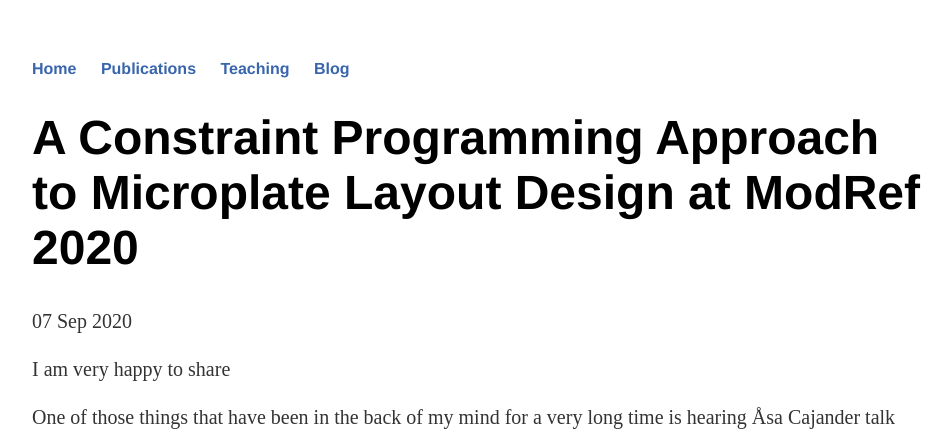
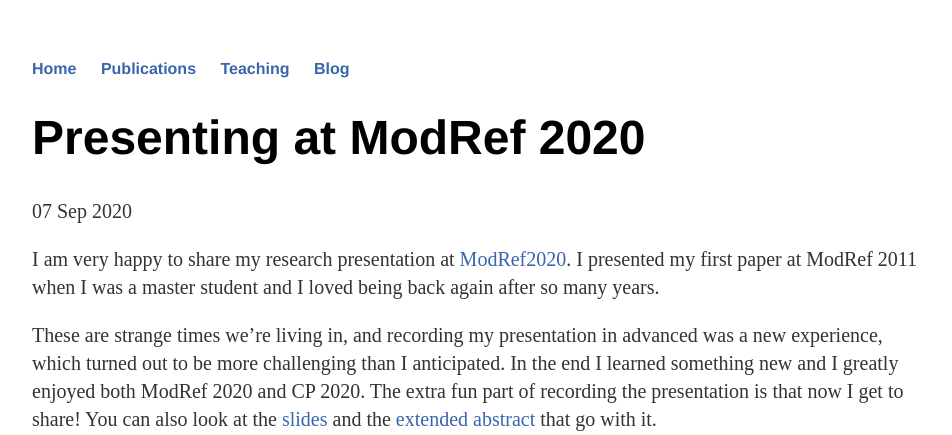
Before and after one commit to andreina-francisco/andreina-francisco.github.io, a Jekyll site: the page built from _posts/2020-09-07-modref2020.md, in a window 1280 px wide. Shown: the top 435 px of the page, without its empty margins (160-1112 px from the left). Built offline with Jekyll 4.4.1, drawn with Linux system fonts in a browser that asks for light colours; nearby versions of some CDN libraries; a style sheet for code colours, icons or effects is not loaded; some of the changed text lies outside the part shown.

Commit message:
ModRef2020

```diff
--- a/_posts/2020-09-07-modref2020.md
+++ b/_posts/2020-09-07-modref2020.md
@@ -1,17 +1,20 @@
 ---
 layout: post
-title: "A Constraint Programming Approach to Microplate Layout Design at ModRef 2020"
+title: "Presenting at ModRef 2020"
 date: 2020-09-07
 feature-img: "/blog/images/2020-09-07-modref.png"
 ---
 
-I am very happy to share
+I am very happy to share my research presentation at
+[ModRef2020](https://modref.github.io/ModRef2020).  I presented my
+first paper at ModRef 2011 when I was a master student and I loved
+being back again after so many years.
 
-One of those things that have been in the back of my mind for a very
-long time is hearing Åsa Cajander talk about leadership courses.  I've
-heard her talk about how useful and inspiring those courses can be, and
-she even wrote a [blog post](https://www.asacajander.se/2019/06/05/celebrating-finishing-my-10th-leadership-course/) about how many leadership courses she has taken!
-
-
+These are strange times we're living in, and recording my presentation in advanced
+was a new experience, which turned out to be more challenging than I
+anticipated.  In the end I learned something new and I greatly enjoyed
+both ModRef 2020 and CP 2020.  The extra fun part of recording the
+presentation is that now I get to share! You can also look at the
+[slides](/slides/2020-09-07-plate-design-first-steps.pdf) and the [extended abstract](https://modref.github.io/papers/ModRef2020_A%20Constraint%20Programming%20Approach%20to%20Microplate%20Layout%20Design.pdf) that go with it.
 
 <iframe width="560" height="315" src="https://www.youtube.com/embed/naddH2TQIjE" frameborder="0" allow="accelerometer; autoplay; clipboard-write; encrypted-media; gyroscope; picture-in-picture" allowfullscreen></iframe>
```
Also changed, not shown: 1 other file.
